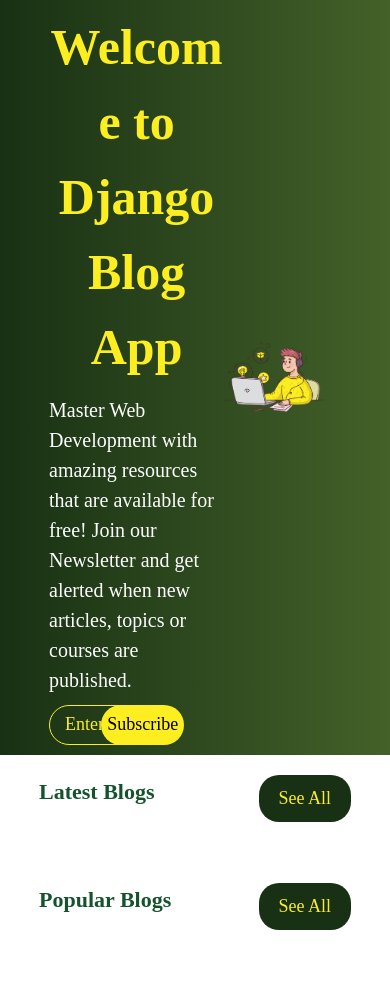
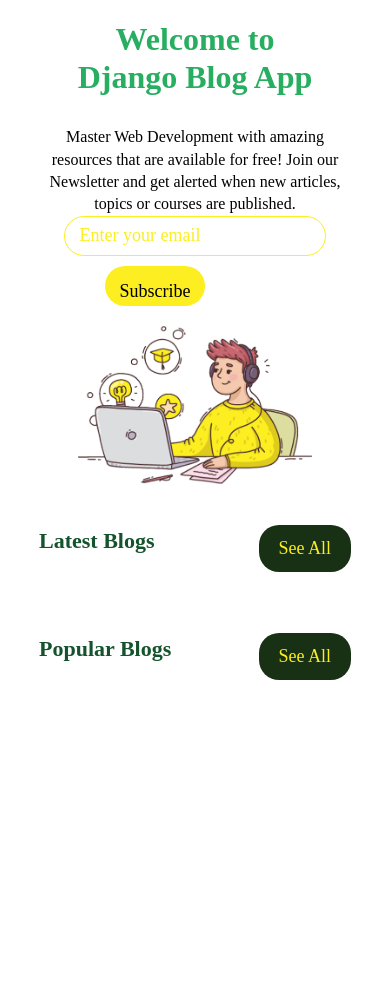
Before and after one commit to yehor228-web/-blog-api, a Django app: page / in a window 390 px wide; the page is wider, and only the part inside the window is pictured. Shown: the part 78-1069 px from the top of that part. After the commit the page ends 758 px from the top of that part, so only its background shows below. Run offline with Django 5.2, Linux system fonts and the light colour scheme; data that the repository does not hold is empty.

Commit message:
saveting

```diff
--- a/static/css/style.css
+++ b/static/css/style.css
@@ -66,37 +66,56 @@
     margin: 0 auto;
 }
 
-header {
-    background: linear-gradient(to right, var(--primary-bg-color), var(--secondary-bg-color));
-}
+/* ====== MOBILE FIX ====== */
+@media (max-width: 768px) {
 
     .header {
-
-    padding: 10px;
-    display: flex;
-    align-items: center;
-    width: 100%;
+        flex-direction: column;   /* Стає один під одним */
+        text-align: center;
+        padding: 20px 10px;
     }
 
     .header-description {
-    width: 60%;
+        width: 100%;              /* Займає всю ширину */
     }
 
     .header-image {
-    width: 35%;
+        width: 100%;
+        display: flex;
+        justify-content: center;
+        margin-top: 20px;
     }
 
-.header-title{
-    color: var(--primary-text-color);
-    margin-bottom: 10px;
-    font-size: 50px;
-    font-weight: bold;
+    .header-image img {
+        width: 80%;
+        max-width: 280px;         /* Не буде гігантською */
     }
+
+    .header-title {
+        font-size: 32px !important;   /* Зменшуємо */
+        line-height: 1.2;
+        word-break: normal;
+    }
+
     .header-subtitle {
-    color: var(--secondary-text-color);
-    font-size: 20px;
-    margin-bottom: 10px;
+        font-size: 16px;
+        line-height: 1.4;
     }
+
+    .newsletter {
+        width: 100%;
+        display: flex;
+        flex-direction: column;
+        gap: 10px;
+    }
+
+    .newsletter input,
+    .newsletter button {
+        width: 100%;
+        padding: 12px;
+    }
+}
+
 .newsletter{
     width: 100%;
     display: flex;
```
Lines whose indentation alone changed are shown as unchanged.
